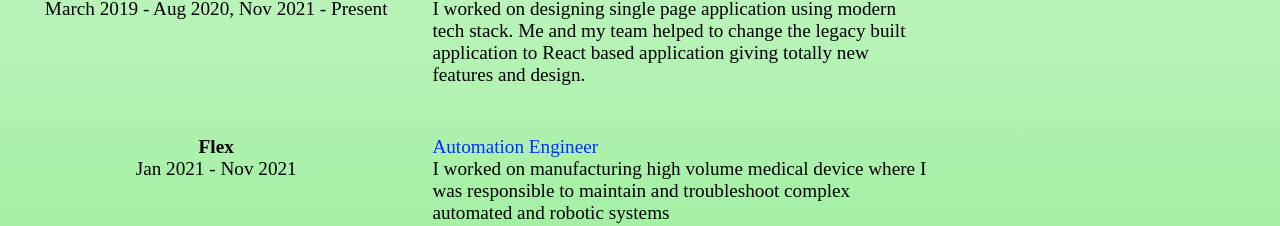
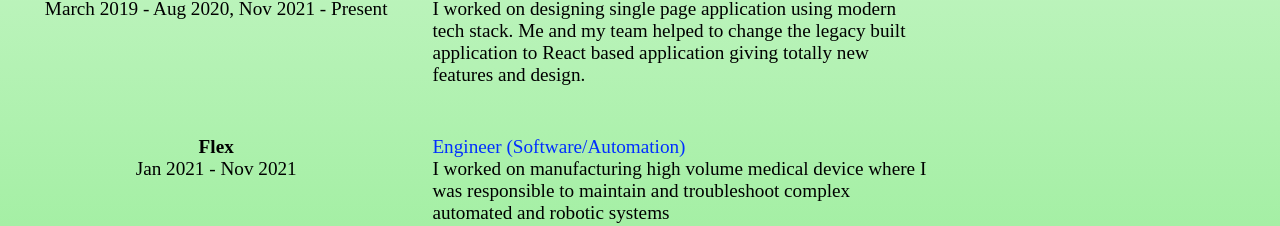
Before and after one commit to gyawalib0799/WebPage, a React (Create React App) app: page / in a window 1280 px wide. Shown: the part 1680-1906 px from the top of the page. Built offline with nearby package versions, Linux system fonts and the light colour scheme.

Commit message:
engineer (software/automation)

```diff
--- a/src/components/pages/experience/PastExperience.js
+++ b/src/components/pages/experience/PastExperience.js
@@ -8,7 +8,7 @@ const listOfData=[
         based application giving totally new features and design.`
     },
     {
-        title: 'Automation Engineer',
+        title: 'Engineer (Software/Automation)',
         timeFrame: 'Jan 2021 - Nov 2021',
         company: 'Flex',
         des: `I worked on manufacturing high volume medical device where I was responsible to maintain and troubleshoot
```
